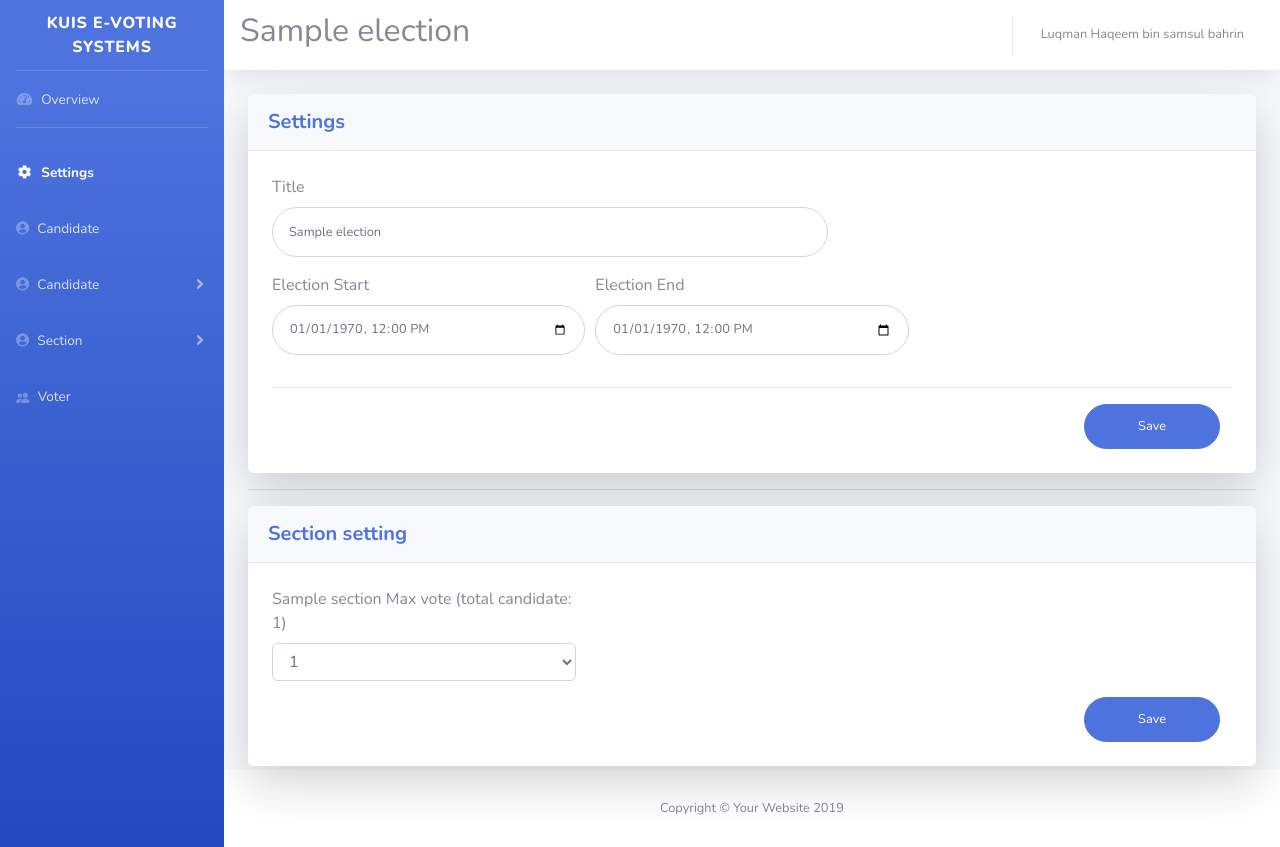
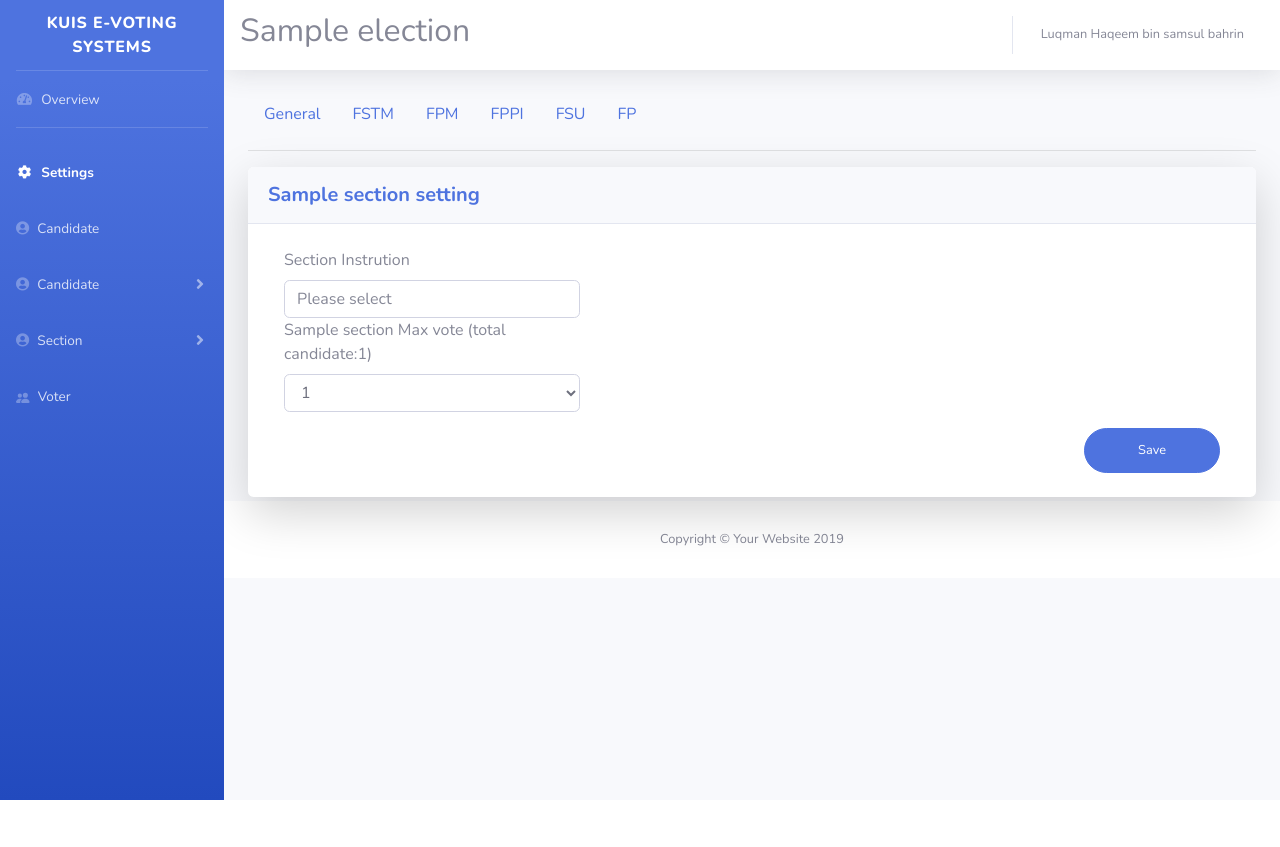
Before and after one commit to luqman1412/voting-system, a PHP site: page /admin/adminsetting.php?section=1 in a window 1280 px wide. After the commit the page ends 800 px from the top, so only its background shows below. Run offline with PHP 8.4, Linux system fonts and the light colour scheme; the visitor is signed in with stand-in values (Sample User, id 1); tables that the repository leaves empty or names only in its code hold one stand-in row (values such as "Sample post"); data that the repository does not hold is empty.

Commit message:
add mini navbar
tambah mini navbar untuk asingkan general settting dengan section setting

```diff
--- a/admin/adminsetting.php
+++ b/admin/adminsetting.php
@@ -54,7 +54,6 @@
     }
     else
 
-
 // to change string to date format (start time)
 $start = strtotime($electiondetail['start']);
 $starttime= date("Y-m-d\\Th:i:s", $start);
@@ -66,9 +65,71 @@ include "include/header.template.php";
 ?>
 <div class="container-fluid">
 
+     <ul class="nav nav-pills">
+              <li class="nav-item">
+                <a class="nav-link <?=$all_status?> " href="adminsetting.php">General </a>
+              </li>
+              <li class="nav-item">
+                <a class="nav-link <?=$fstm_status?>" href="adminsetting.php?section=1">FSTM</a>
+              </li>
+              <li class="nav-item">
+                <a class="nav-link <?=$fpm_status?> " href="adminsetting.php?section=3">FPM</a>
+              </li>
+              <li class="nav-item">
+                <a class="nav-link <?=$fppi_status?> " href="adminsetting.php?section=4">FPPI</a>
+              </li>
+              <li class="nav-item">
+                <a class="nav-link <?=$fsu_status?> " href="adminsetting.php?section=2">FSU</a>
+              </li>
+              <li class="nav-item">
+                <a class="nav-link <?=$fp_status?> " href="adminsetting.php?section=5">FP</a>
+              </li>
+            </ul>
+            <hr>
+    <?php
+    if (isset($_GET['section'])) {
+         $data_id=$_GET['section'];
+         $get_ttl_candidate=mysqli_query($db,"SELECT s.section_name, count(c.candidate_id)as ttl from candidate as c JOIN section as s ON c.section_id=s.section_id WHERE c.section_id='$data_id'");
+        $ttl_candidate=mysqli_fetch_array($get_ttl_candidate);
+    ?>
+    <form class="user" method="post" action="<?php echo htmlentities($_SERVER['PHP_SELF']); ?>">
         <div class="card o-hidden border-0 shadow-lg my-1"  >
             <div class="card-header py-3" >
-          <h5 class="m-0  font-weight-bold text-primary">Settings</h5>
+                <h5 class="m-0  font-weight-bold text-primary"><?=$ttl_candidate['section_name']?> setting</h5>
+            </div>
+            <div class="card-body p-0" >
+             <!-- card padding -->
+                <div class="p-4">
+
+
+                        <div class='form-group col-md-4'>
+                            <label>Section Instrution</label>
+                            <input name="txt_<?=$ttl_candidate['section_name']?>_instrution" type="text"  class="form-control " id="title" placeholder="Please select " value="">
+                            <label><?=$ttl_candidate['section_name']?> Max vote (total candidate:<?=$ttl_candidate['ttl']?>) </label>
+                            <select name=''  class='form-control '>
+                                <?php
+                                    for($i=1;$i<=$ttl_candidate['ttl'];$i++){
+                                        echo " <option value='".$i."' >".$i."</option>";}
+                                 ?>
+                            </select>
+                        </div>
+                        <div align="right">
+                            <div  class="col-md-2">
+                                <input class="btn btn-primary btn-user btn-block" type="submit" name="btn_<?=$ttl_candidate['section_name']?>_setting" value="Save">
+                            </div>
+                        </div>
+
+                </div>
+            </div>
+        </div>
+    </form>
+    <?php }
+    else{
+      ?>
+       <!-- general setting card -->
+       <div class="card o-hidden border-0 shadow-lg my-1"  >
+        <div class="card-header py-3" >
+          <h5 class="m-0  font-weight-bold text-primary">General Settings</h5>
         </div>
       <div class="card-body p-0" >
          <!-- card padding -->
@@ -109,53 +170,8 @@ include "include/header.template.php";
       </div>
     <!-- close card element-->
     </div>
-    <hr>
-    <!-- second card -->
-    <div class="card o-hidden border-0 shadow-lg my-1"  >
-        <div class="card-header py-3" >
-          <h5 class="m-0  font-weight-bold text-primary">Section setting</h5>
-        </div>
-      <div class="card-body p-0" >
-         <!-- card padding -->
-        <div class="p-4">
-           <!-- form start -->
-              <form class="user" method="post" action="<?php echo htmlentities($_SERVER['PHP_SELF']); ?>">
-
-                     <div class="row">
     <?php
-                             while ($section_detail=mysqli_fetch_array($qr)) {
-                                // get total candaite by faculty
-                                $section_id=$section_detail['section_id'];
-                                $get_ttl_candidate=mysqli_query($db,"SELECT count(candidate_id)as ttl from candidate WHERE section_id='$section_id'");
-                                $ttl_candidate=mysqli_fetch_array($get_ttl_candidate);
-
-                                    // dropbox for max vote
-                                    echo "<div class='form-group col-md-4'>
-                                    <label for='inputState'>".$section_detail['section_name']." Max vote (total candidate: ".$ttl_candidate['ttl']. ") </label>
-                                    <select name='".$section_detail['section_name']."' id='inputState' class='form-control '>";
-                                    for($i=1;$i<=$ttl_candidate['ttl'];$i++){
-                                        echo "<option value='".$i."' >".$i."</option>";
-                                    }
-                                        echo "</select>
-                                     </div>";
-                             // close while
-                             }
-                        ?>
-
-                    </div>
-
-                 <div align="right">
-                        <div  class="col-md-2">
-                    <input class="btn btn-primary btn-user btn-block" type="submit" name="btn_section_setting" value="Save">
-                </div>
-             </div>
-
-          </form>
-        </div>
-      <!-- close card padding -->
-      </div>
-    <!-- close card element-->
-    </div>
+    } ?>
 
 <!-- close container-fluid -->
 </div>
```
Lines whose indentation alone changed are shown as unchanged.
